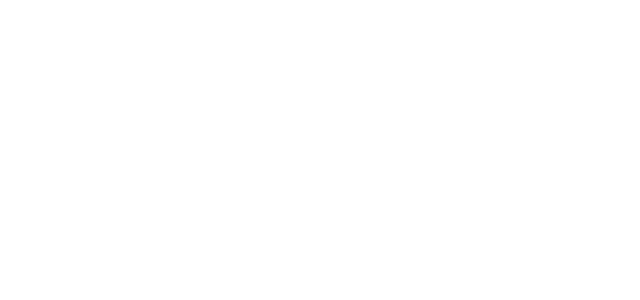
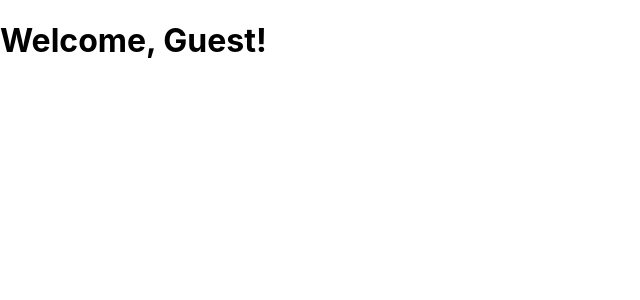
Before and after one commit to IvarHendriks1/Calendify_app, a React (Create React App) app in the folder Project/frontend/: page /calender in a window 1280 px wide. Before the commit this address had no page. Shown: the top 300 px of the page, without its empty margins (0-640 px from the left). Built offline with nearby package versions, Linux system fonts and the light colour scheme.

Commit message:
name update

```diff
--- a/Project/frontend/src/App.tsx
+++ b/Project/frontend/src/App.tsx
@@ -3,7 +3,7 @@
 import { BrowserRouter as Router, Routes, Route } from 'react-router-dom';
 import { UserInput } from './LoginPage';
 import { EventCreator } from './EvenCreator';
-import { GreetingPage } from './CalenderPage';
+import { CalenderPage } from './CalenderPage';
 import SearchPage from './SearchPage';
 
 const App: React.FC = () => {
@@ -11,7 +11,7 @@
     <Router>
       <Routes>
         <Route path="/" element={<UserInput />} />
-        <Route path="/greeting" element={<GreetingPage />} />
+        <Route path="/calender" element={<CalenderPage />} />
         <Route path="/event" element={<EventCreator />} />
         <Route path="/search" element={<SearchPage />} />
       </Routes>
--- a/Project/frontend/src/CalenderPage.tsx
+++ b/Project/frontend/src/CalenderPage.tsx
@@ -1,7 +1,7 @@
 import React from 'react';
 import { useLocation } from 'react-router-dom';
 
-export const GreetingPage: React.FC = () => {
+export const CalenderPage: React.FC = () => {
   const location = useLocation();
   const { username } = location.state || { username: 'Guest' }; // Fallback to 'Guest' if no username is provided
 
```
